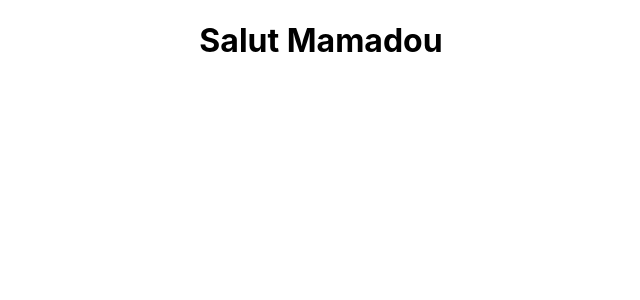
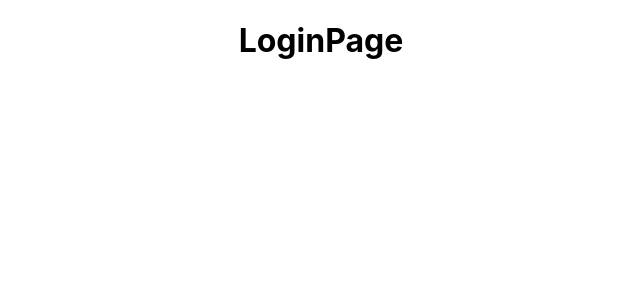
Before and after one commit to bem630/crazee-burger, a React (Create React App) app: page / in a window 1280 px wide. Shown: the top 300 px of the page, without its empty margins (319-959 px from the left). Built offline with nearby package versions, Linux system fonts and the light colour scheme.

Commit message:
✨  F01: LOGIN > Create LoginPage

```diff
--- a/src/App.js
+++ b/src/App.js
@@ -1,9 +1,10 @@
 import './App.css';
+import LoginPage from './components/pages/LoginPage';
 
 function App() {
   return (
     <div className="App">
-      <h1>Salut Mamadou</h1>
+      <LoginPage/>
     </div>
   );
 }
--- /dev/null
+++ b/src/components/pages/LoginPage.js
@@ -0,0 +1,9 @@
+const LoginPage = () => {
+    return (
+        <div>
+            <h1>LoginPage</h1>
+        </div>
+     );
+}
+
+export default LoginPage;
```
